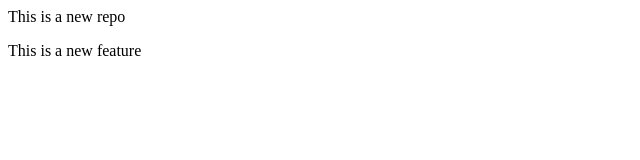
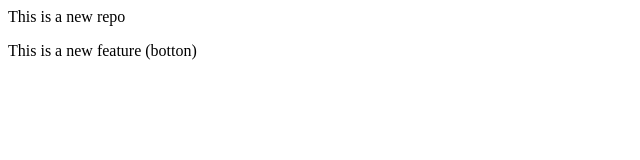
Before and after one commit to BeingHman/localrepo, a plain HTML site: page index.html in a window 1280 px wide. Shown: the full height of the page, 0-640 px from the left. Drawn offline with Linux system fonts and the light colour scheme.

Commit message:
Add new botton

```diff
--- a/index.html
+++ b/index.html
@@ -1,2 +1,2 @@
 <p>This is a new repo</p>
-<p>This is a new feature</p>
+<p>This is a new feature (botton)</p>
```
